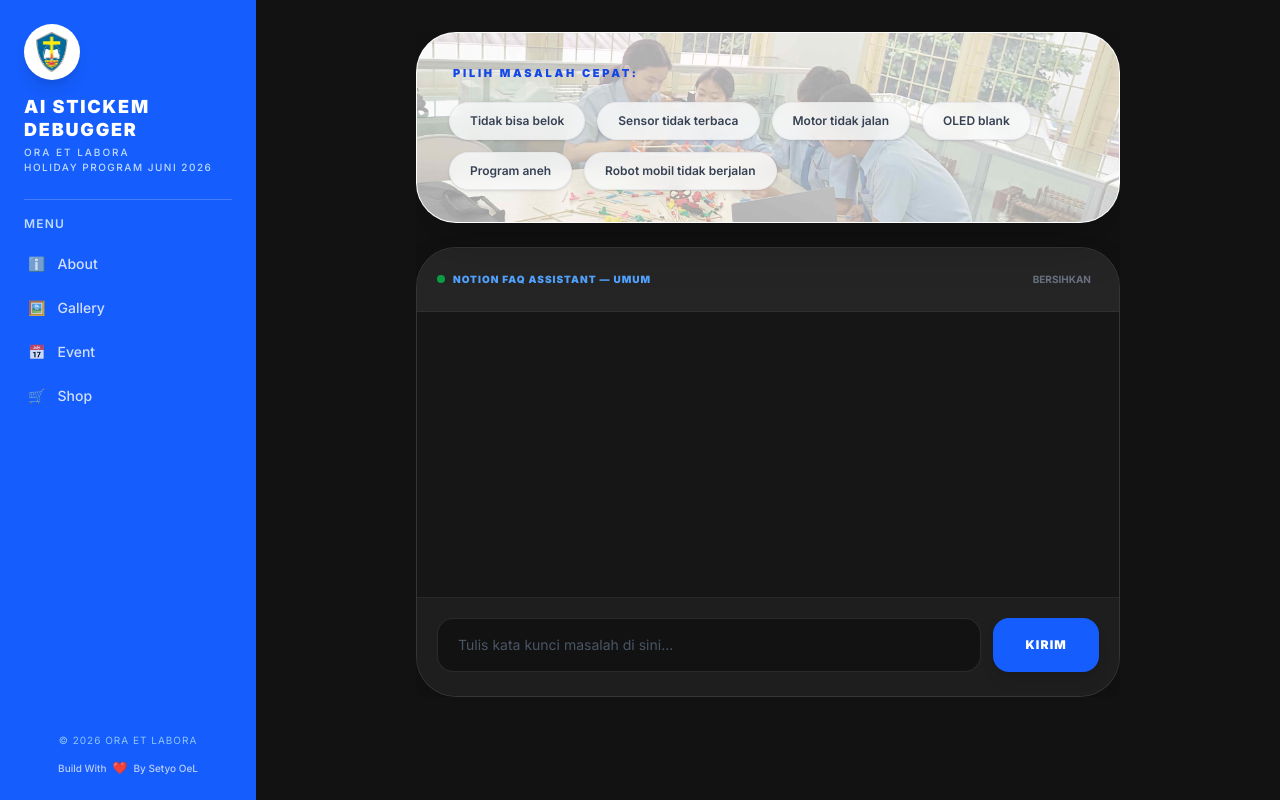
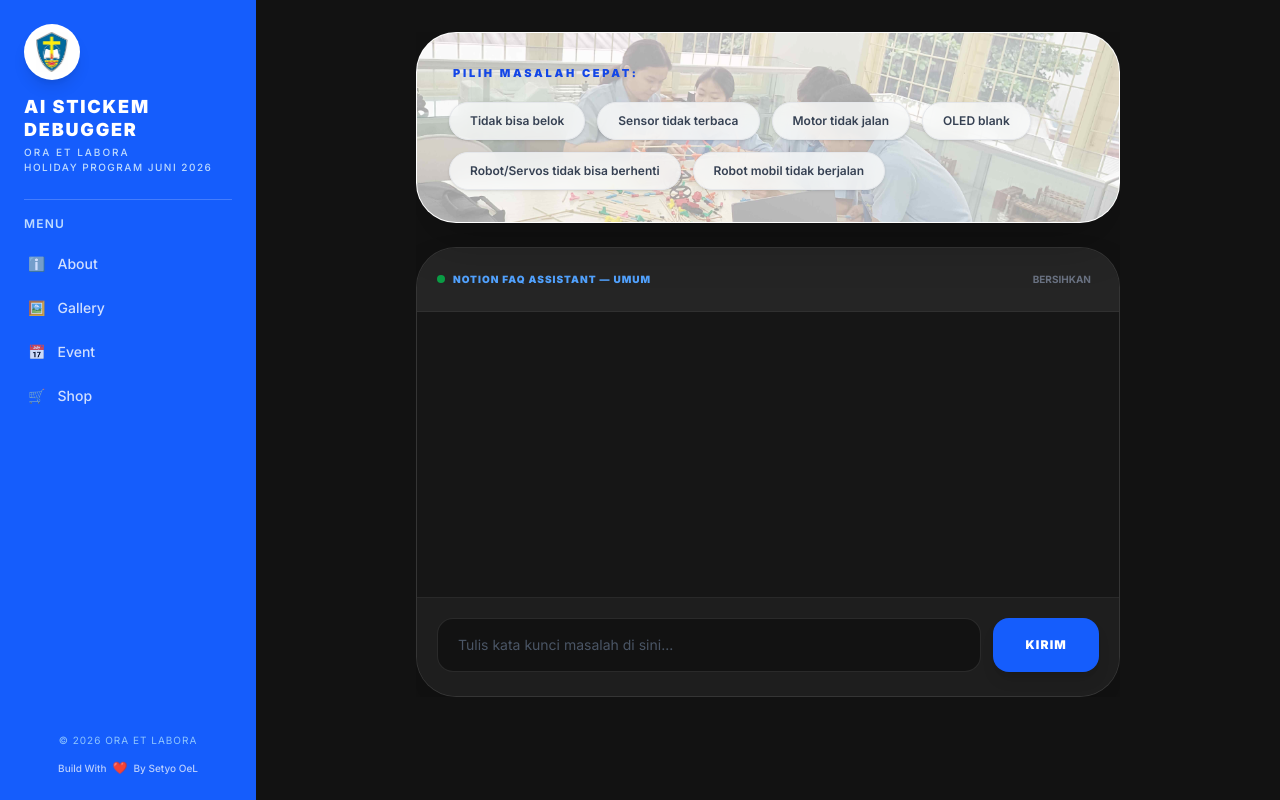
Before and after one commit to setyo76/ai-stickem, a Next.js app: page / in a window 1280 px wide. Built offline with nearby package versions, Linux system fonts and the light colour scheme.

Commit message:
Fix Pilih Cepat

```diff
--- a/src/app/api/chat/route.ts
+++ b/src/app/api/chat/route.ts
@@ -63,7 +63,7 @@ export async function POST(request: Request) {
       if (propertiJawaban?.rich_text?.length > 0) {
         aiReply = propertiJawaban.rich_text[0].plain_text;
       } else {
-        aiReply = `Saya menemukan kendala **${kataKunci}** di database, namun kolom Jawaban pada Notion masih kosong.`;
+        aiReply = `Saya menemukan kendala **${kataKunci}** di database, namun belum menemukan jawaban yang paling tepat. Ditunggu ke depannya ya.`;
       }
     } else {
       aiReply =
--- a/src/components/ChatBox.tsx
+++ b/src/components/ChatBox.tsx
@@ -7,7 +7,7 @@ const QUICK_PROBLEMS = [
   "Sensor tidak terbaca",
   "Motor tidak jalan",
   "OLED blank",
-  "Program aneh",
+  "Robot/Servos tidak bisa berhenti",
   "Robot mobil tidak berjalan"
 ];
 
@@ -32,17 +32,15 @@ export default function ChatBox({ level, initialProblem }: ChatBoxProps) {
     try {
       const response = await fetch("/api/chat", {
         method: "POST",
-        headers: { "Content-Type": "application/json" }, // Memastikan header JSON terkirim
-        body: JSON.stringify({ message: text, level: currentLevel }), // Membawa payload 'message'
+        headers: { "Content-Type": "application/json" },
+        body: JSON.stringify({ message: text, level: currentLevel }),
       });
 
       const data = await response.json();
 
       if (response.ok && data.success) {
-        // MENYESUAIKAN: Menggunakan data.message sesuai format return dari backend API
         setMessages(prev => [...prev, { role: "assistant", content: data.message }]);
       } else {
-        // Jika backend merespon error (misal status 500), tampilkan alasan errornya ke chatbox
         setMessages(prev => [...prev, {
           role: "assistant",
           content: `⚠️ **Gagal menyimpan:** ${data.error || "Terjadi kesalahan pada server."}`
@@ -106,7 +104,7 @@ export default function ChatBox({ level, initialProblem }: ChatBoxProps) {
                 type="button"
                 disabled={isLoading}
                 onClick={() => handleSendMessage(problem)}
-                className="bg-gray-50/80 backdrop-blur-sm hover:bg-blue-600 border border-gray-200 hover:border-blue-500 text-gray-700 hover:text-white px-3 py-2 md:px-5 md:py-2.5 rounded-2xl md:rounded-full text-[11px] md:text-xs font-semibold transition-all shadow-sm active:scale-95 wrap-break-word text-left md:text-center max-w-full disabled:opacity-50"
+                className="bg-gray-50/80 backdrop-blur-sm hover:bg-blue-600 border border-gray-200 hover:border-blue-500 text-gray-700 hover:text-white px-3 py-2 md:px-5 md:py-2.5 rounded-2xl md:rounded-full text-[11px] md:text-xs font-semibold transition-all shadow-sm active:scale-95 text-left md:text-center max-w-full disabled:opacity-50"
               >
                 {problem}
               </button>
@@ -148,18 +146,19 @@ export default function ChatBox({ level, initialProblem }: ChatBoxProps) {
               key={i}
               className={`flex ${m.role === 'user' ? 'justify-end' : 'justify-start'} w-full min-w-0`}
             >
-              <div className={`max-w-[85%] p-4 md:p-5 rounded-2xl text-sm leading-relaxed shadow-xl break-all overflow-hidden shrink ${
+              <div className={`max-w-[85%] p-4 md:p-5 rounded-2xl text-sm leading-relaxed shadow-xl break-words overflow-hidden shrink ${
                 m.role === 'user'
                   ? 'bg-blue-600 text-white rounded-tr-none'
                   : 'bg-[#2a2a2a] text-gray-200 border border-white/5 rounded-tl-none'
               }`}>
                 {m.role === 'user' ? (
-                  <span className="wrap-break-word">{m.content}</span>
+                  <span className="break-words">{m.content}</span>
                 ) : (
-                  <div className="prose prose-invert prose-sm max-w-none w-full min-w-0 wrap-break-word wrap-break-word
+                  <div className="prose prose-invert prose-sm max-w-none w-full min-w-0 break-words
                     prose-strong:text-amber-400 prose-p:my-2 prose-li:my-1
-                    prose-code:text-emerald-400 prose-code:bg-black/40 prose-code:px-1.5 prose-code:py-0.5 prose-code:rounded prose-code:break-all
-                    prose-pre:bg-black/50 prose-pre:p-3 prose-pre:rounded-xl prose-pre:overflow-x-auto prose-pre:max-w-full">
+                    prose-code:text-emerald-400 prose-code:bg-black/40 prose-code:px-1.5 prose-code:py-0.5 prose-code:rounded prose-code:break-words
+                    prose-pre:bg-black/50 prose-pre:p-3 prose-pre:rounded-xl prose-pre:overflow-x-auto prose-pre:max-w-full
+                    prose-hr:border-white/10 prose-em:text-gray-400">
                     <ReactMarkdown>{m.content}</ReactMarkdown>
                   </div>
                 )}
--- a/src/lib/constants.ts
+++ b/src/lib/constants.ts
@@ -4,6 +4,6 @@ export const QUICK_PROBLEMS = [
   "Sensor tidak terbaca",
   "Motor tidak jalan",
   "OLED blank",
-  "Program aneh",
+  "Robot/Servos tidak bisa berhenti",
   "Robot mobil tidak berjalan"
 ];
```
